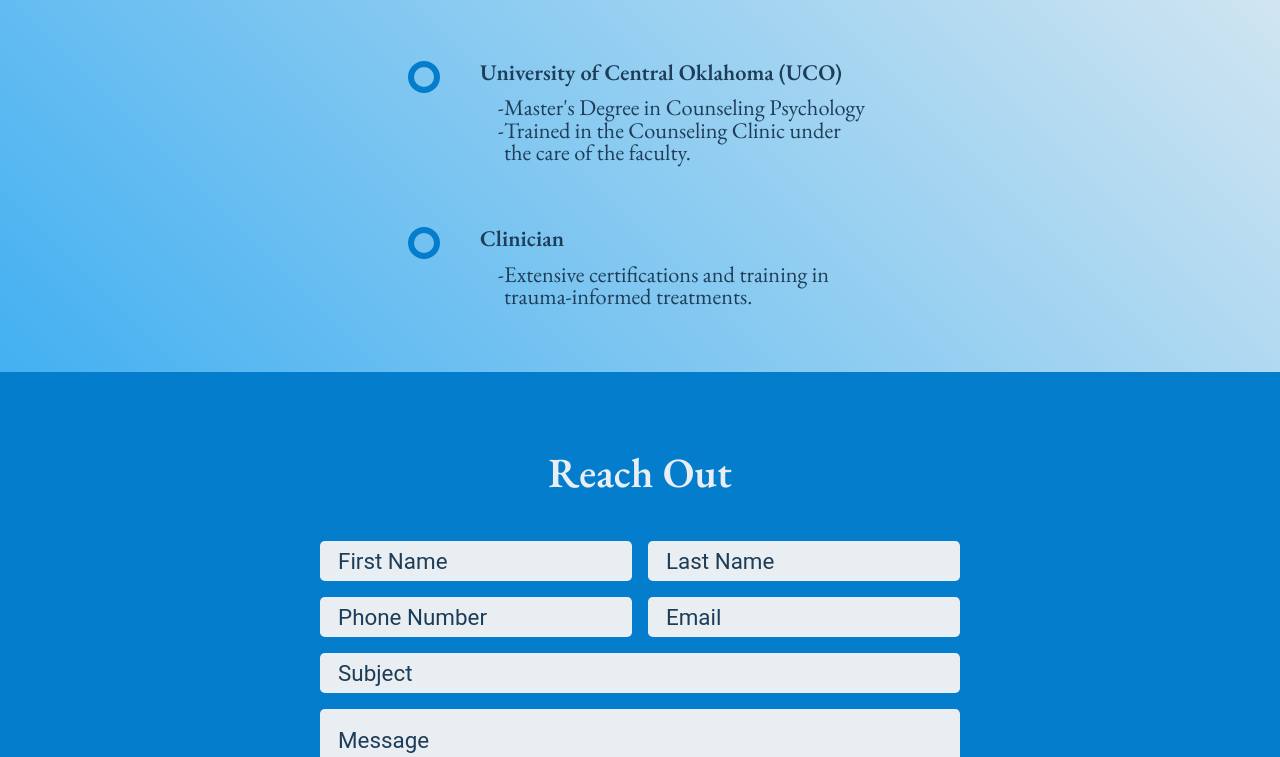
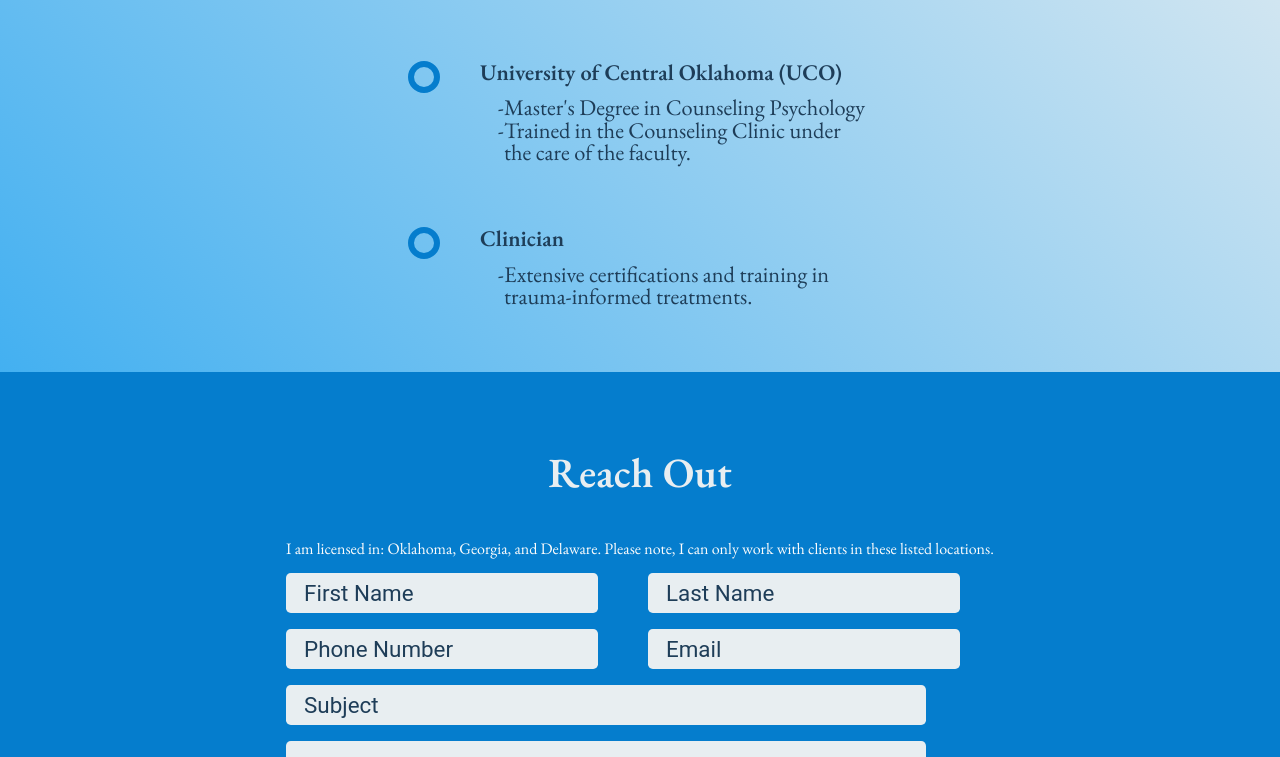
Before and after one commit to wo1vin/ClarityCounseling, a plain HTML site: page index.html in a window 1280 px wide. Shown: the part 3079-3836 px from the top of the page. Drawn offline with nearby package versions, Linux system fonts and the light colour scheme.

Commit message:
updated contact

```diff
--- a/index.html
+++ b/index.html
@@ -183,7 +183,7 @@
     <div class="contact-container">
         <section>
             <h2 class="title">Reach Out</h2>
-
+            <p>I am licensed in: Oklahoma, Georgia, and Delaware. Please note, I can only work with clients in these listed locations.</p>
             <form name="contact" method="post" enctype="multipart/form-data" id="contact-form" data-netlify="true">
                 <input type="text" name="first" id="first" placeholder="First Name" />
                 <input type="text" name="last" id="last" placeholder="Last Name" />
--- a/style.css
+++ b/style.css
@@ -1027,3 +1027,8 @@ textarea::placeholder {
         transform: translateX(0);
     }
 }
+p{
+    font-size: var(--xs-font);
+    text-align: center;
+    margin-bottom: 1rem;
+}
```
